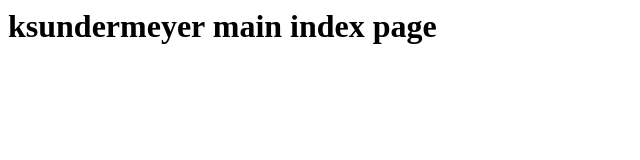
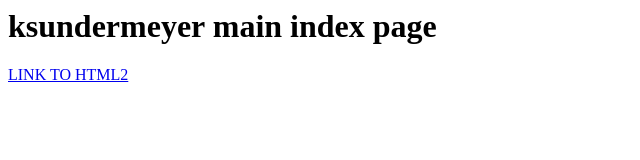
Before and after one commit to ksundermeyer/ksundermeyer.github.io, a plain HTML site: page index.html in a window 1280 px wide. Shown: the whole page, without its empty margins (0-640 px from the left). Drawn offline with Linux system fonts and the light colour scheme.

Commit message:
Update index.html

```diff
--- a/index.html
+++ b/index.html
@@ -1 +1,3 @@
 <h1>ksundermeyer main index page</h1>
+
+<a href="/html2/">LINK TO HTML2</a>
```
